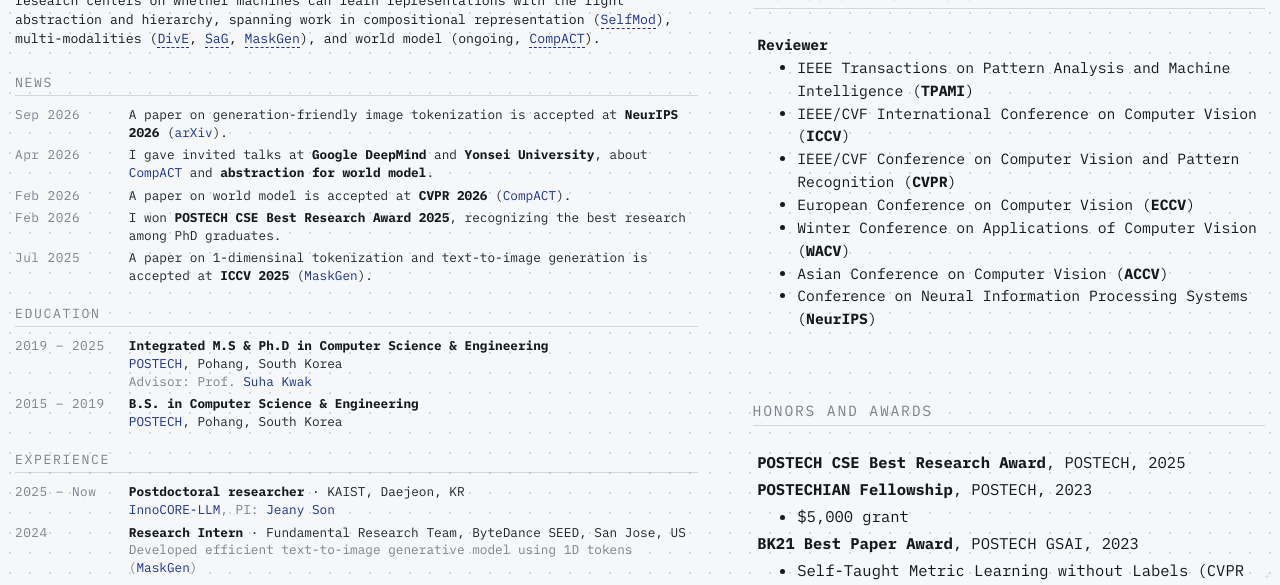
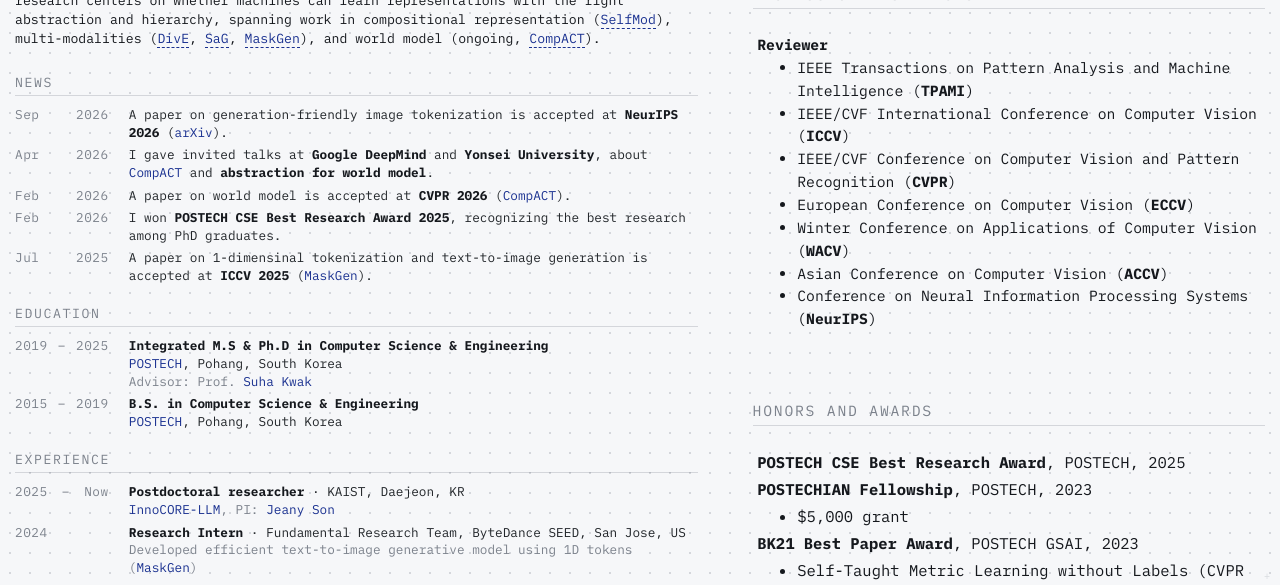
Before and after one commit to kdwonn/kdwonn.github.io, a Jekyll site: the page built from _pages/about.md, in a window 1280 px wide. Shown: the part 277-862 px from the top of the page. Built offline with Jekyll 4.4.1, drawn with Linux system fonts in a browser that asks for light colours; some web fonts are replaced; comment, search, counter and statistics services are not loaded; a style sheet for code colours, icons or effects is not loaded.

Commit message:
justify dates so start and end align across sections
Co-Authored-By: Claude Opus 5.5 <noreply@anthropic.com>
Claude-Session: https://claude.ai/code/session_01U3wcbDwYubJP65FqgCGyA8

```diff
--- a/_sass/_base.scss
+++ b/_sass/_base.scss
@@ -781,10 +781,13 @@ $when-chars: 11.5; // + half a char of slack for sub-pixel rounding
   }
   th.when, td.when {
     // Same width in every section so dates line up across News/Education/
-    // Experience; sized for the longest label ("2019 – 2025").
+    // Experience; sized for the longest label ("2019 – 2025"). Justified so
+    // every date starts and ends at the same edges ("Sep   2026").
     width: calc(#{$when-chars} * (1ch + 0.04em) + 14px);
     min-width: calc(#{$when-chars} * (1ch + 0.04em) + 14px);
     white-space: nowrap;
+    text-align: justify;
+    text-align-last: justify;
     padding-left: 0;
     padding-right: 14px;
     color: var(--global-text-color-light);
```
